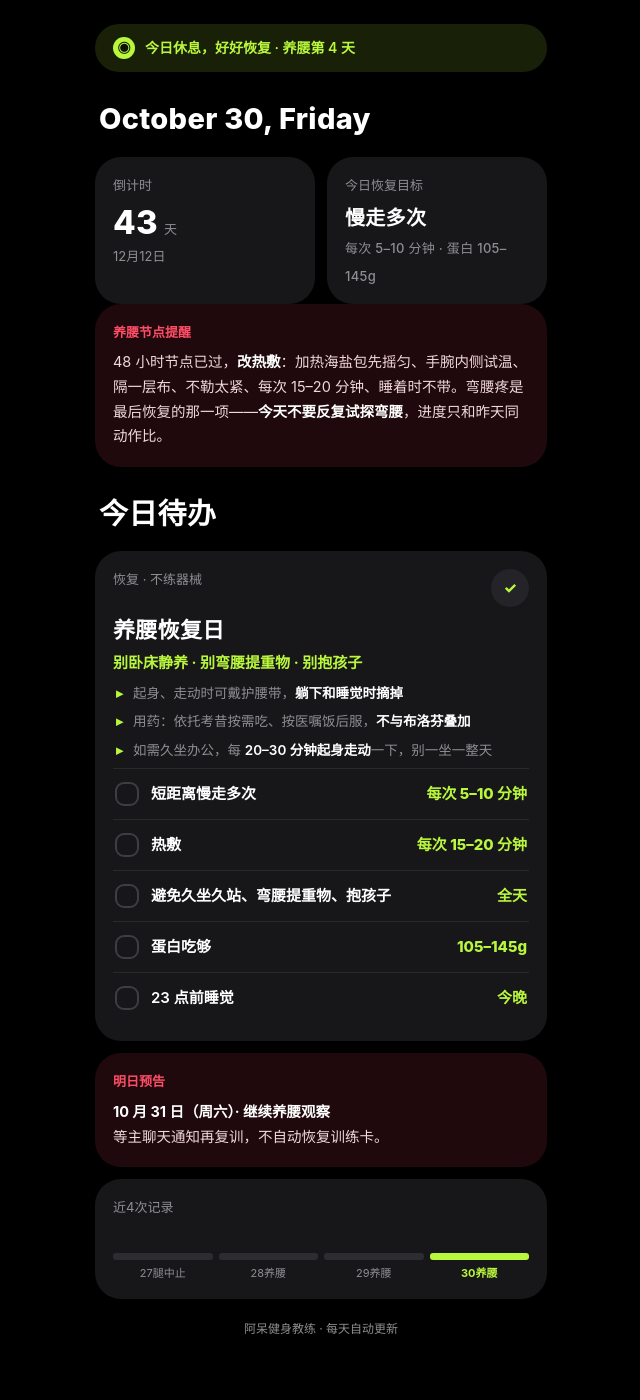
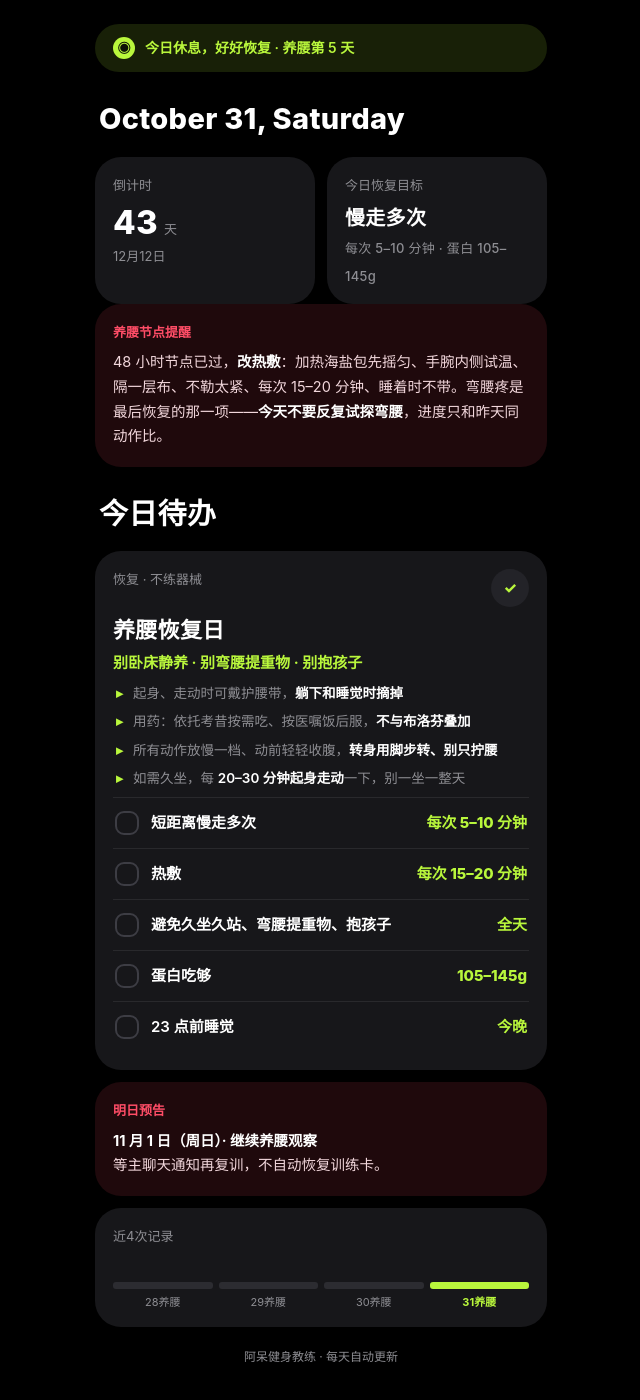
Before and after one commit to genrry-ayu/training-tracker, a plain HTML site: page index.html in a window 1280 px wide. Shown: the whole page, without its empty margins (319-959 px from the left). Before the commit the page ends 1376 px from the top, so only its background shows below. Drawn offline with Linux system fonts and the light colour scheme.

Commit message:
训练卡：自动更新

```diff
--- a/index.html
+++ b/index.html
@@ -3,7 +3,7 @@
 <head>
 <meta charset="UTF-8">
 <meta name="viewport" content="width=device-width, initial-scale=1.0, viewport-fit=cover">
-<title>训练卡 · 10-30 养腰恢复日</title>
+<title>训练卡 · 10-31 养腰恢复日</title>
 <style>
   :root{
     --bg:#000000;
@@ -99,17 +99,17 @@
 
   <div class="banner" id="goal">
     <span class="dot">◉</span>
-    <span>今日休息，好好恢复 · 养腰第 4 天</span>
+    <span>今日休息，好好恢复 · 养腰第 5 天</span>
   </div>
 
   <div class="title-row">
-    <h2>October 30, Friday</h2>
+    <h2>October 31, Saturday</h2>
   </div>
 
   <div class="metrics" id="metrics">
     <div class="metric">
       <div class="lab">倒计时</div>
-      <div class="val"><span id="dday">43</span><small>天</small></div>
+      <div class="val"><span id="dday">42</span><small>天</small></div>
       <div class="val-sub">12月12日</div>
     </div>
     <div class="metric">
@@ -137,7 +137,8 @@
     <ul class="cues">
       <li>起身、走动时可戴护腰带，<b>躺下和睡觉时摘掉</b></li>
       <li>用药：依托考昔按需吃、按医嘱饭后服，<b>不与布洛芬叠加</b></li>
-      <li>如需久坐办公，每 <b>20–30 分钟起身走动</b>一下，别一坐一整天</li>
+      <li>所有动作放慢一档、动前轻轻收腹，<b>转身用脚步转、别只拧腰</b></li>
+      <li>如需久坐，每 <b>20–30 分钟起身走动</b>一下，别一坐一整天</li>
     </ul>
     <label class="set"><input type="checkbox"><span class="sname">短距离慢走多次</span><span class="w">每次 5–10 分钟</span></label>
     <label class="set"><input type="checkbox"><span class="sname">热敷</span><span class="w">每次 15–20 分钟</span></label>
@@ -148,16 +149,16 @@
 
   <div class="alert">
     <div class="lab">明日预告</div>
-    <p><b>10 月 31 日（周六）· 继续养腰观察</b><br>等主聊天通知再复训，不自动恢复训练卡。</p>
+    <p><b>11 月 1 日（周日）· 继续养腰观察</b><br>等主聊天通知再复训，不自动恢复训练卡。</p>
   </div>
 
   <div class="metrics">
     <div class="metric wide">
       <div class="lab">近4次记录</div>
-      <div class="bars" role="img" aria-label="近4次记录：10月27日腿日腰伤中止无训练消耗，10月28日养腰恢复日，10月29日养腰恢复日，10月30日养腰恢复日">
-        <i style="height:13%" title="10-27 腿 · 腰伤中止"></i><i style="height:13%" title="10-28 养腰恢复"></i><i style="height:13%" title="10-29 养腰恢复"></i><i class="on" style="height:13%" title="10-30 养腰恢复"></i>
+      <div class="bars" role="img" aria-label="近4次记录：10月28日养腰恢复日，10月29日养腰恢复日，10月30日养腰恢复日，10月31日养腰恢复日">
+        <i style="height:13%" title="10-28 养腰恢复"></i><i style="height:13%" title="10-29 养腰恢复"></i><i style="height:13%" title="10-30 养腰恢复"></i><i class="on" style="height:13%" title="10-31 养腰恢复"></i>
       </div>
-      <div class="bars-lab"><span>27腿中止</span><span>28养腰</span><span>29养腰</span><span>30养腰</span></div>
+      <div class="bars-lab"><span>28养腰</span><span>29养腰</span><span>30养腰</span><span>31养腰</span></div>
     </div>
   </div>
 
@@ -167,7 +168,7 @@
 
 <script>
 (function(){
-  var KEY='tt-2026-10-30';
+  var KEY='tt-2026-10-31';
   var end=new Date(2026,11,12), now=new Date();
   var days=Math.max(0,Math.ceil((end-now)/864e5));
   document.getElementById('dday').textContent=days;
```
